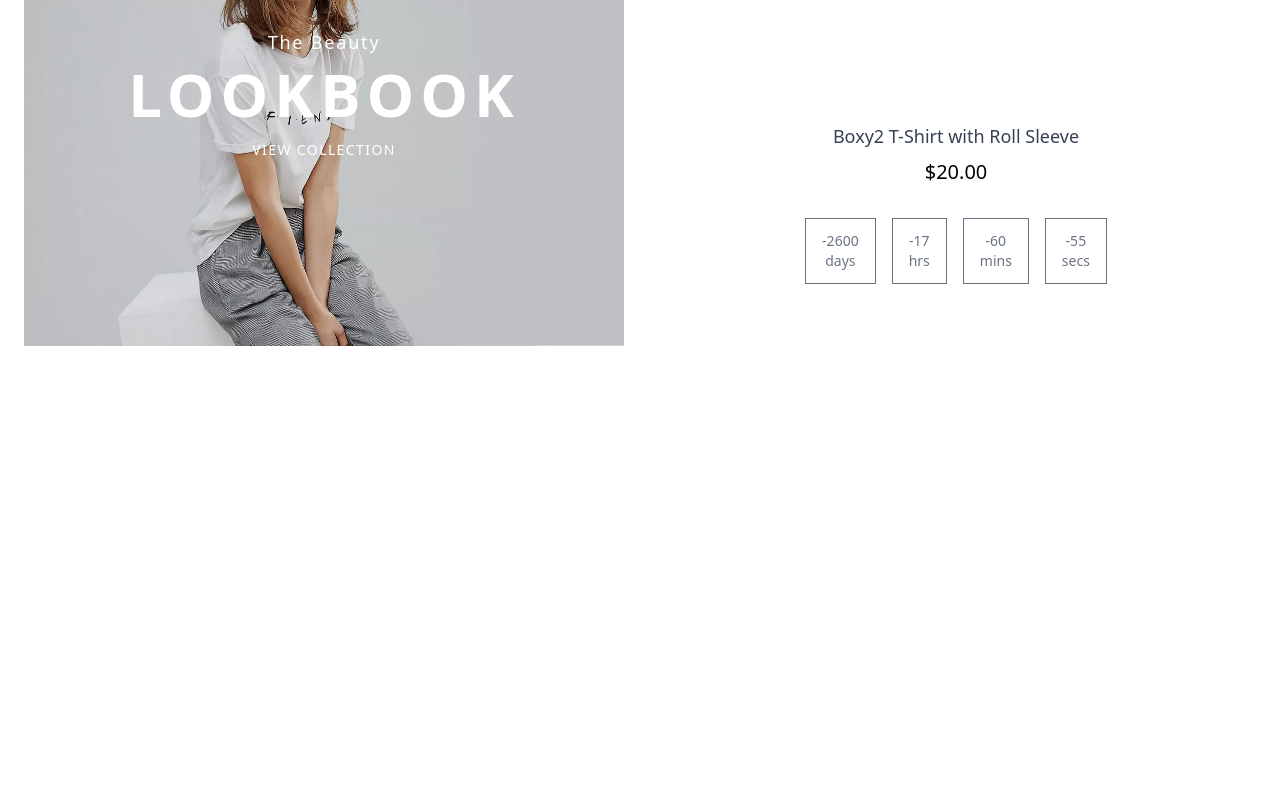
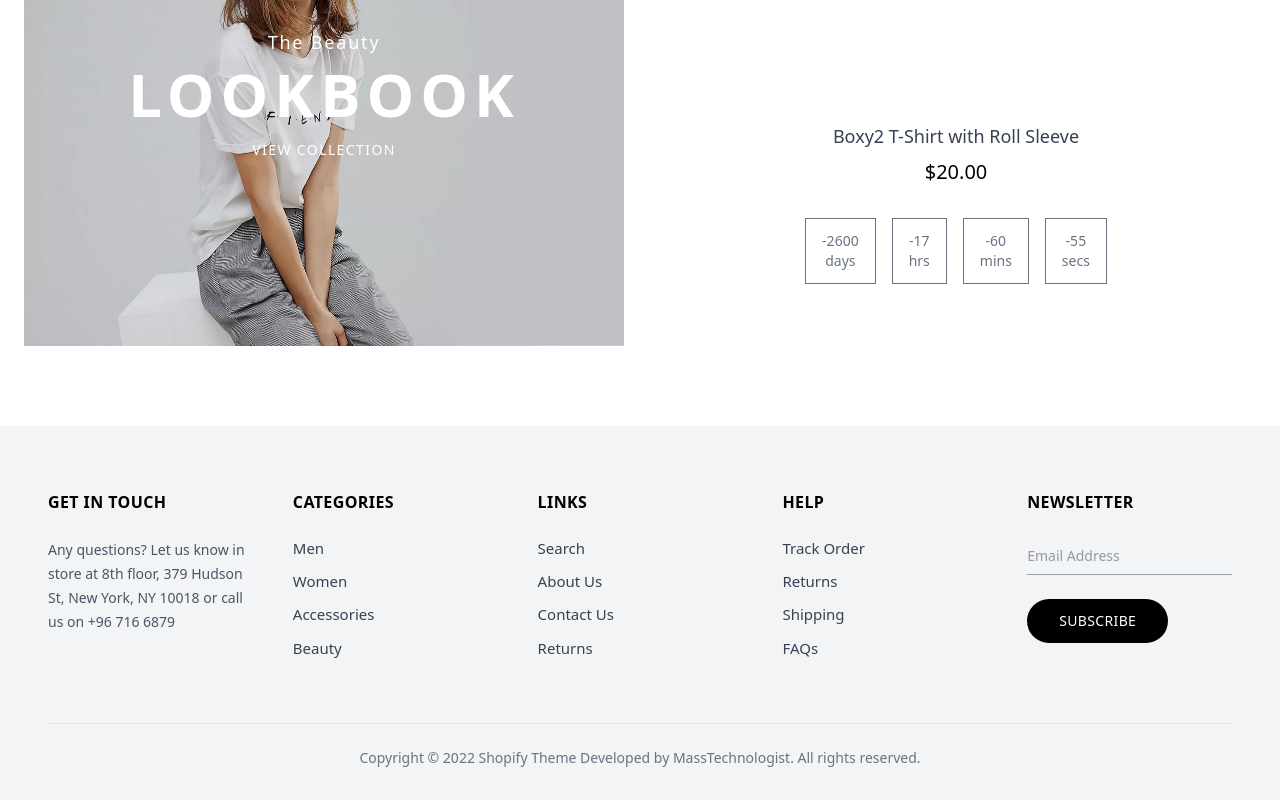
Before and after one commit to ImyMek1/ImaneMaftahElKheir_Final_Project_React, a React (Vite) app: page / in a window 1280 px wide. Shown: the part 2670-3470 px from the top of the page. Before the commit the page ends 3096 px from the top, so only its background shows below. Built offline with nearby package versions, Linux system fonts and the light colour scheme; the HTML template or start-up script is replaced by a standard one.

Commit message:
Create Footer Section

```diff
--- a/src/App.jsx
+++ b/src/App.jsx
@@ -4,6 +4,7 @@ import NavBar from "./components/NavBar";
 import Home from "./pages/Home";
 import Login from "./pages/Login";
 import Register from "./pages/Register";
+import Footer from "./components/Footer";
 
 export default function App() {
   return (
@@ -15,6 +16,7 @@ export default function App() {
         <Route path="/account" element={<Login />} />
         <Route path="/account/register" element={<Register />} />
       </Routes>
+      <Footer />
     </BrowserRouter>
   );
 }
--- a/src/components/Footer.jsx
+++ b/src/components/Footer.jsx
@@ -0,0 +1,100 @@
+function Footer() {
+  return (
+    <footer className="bg-gray-100 text-gray-700 pt-16 pb-8 px-6 md:px-12">
+      <div className="max-w-7xl mx-auto">
+
+        <div className="grid grid-cols-1 md:grid-cols-2 lg:grid-cols-5 gap-10">
+
+          <div>
+            <h3 className="font-semibold text-black mb-6 tracking-wide">
+              GET IN TOUCH
+            </h3>
+            <p className="text-sm text-gray-600 leading-6">
+              Any questions? Let us know in store at 8th floor, 379 Hudson St,
+              New York, NY 10018 or call us on +96 716 6879
+            </p>
+          </div>
+
+          <div>
+            <h3 className="font-semibold text-black mb-6 tracking-wide">
+              CATEGORIES
+            </h3>
+            <ul className="space-y-3 text-sm">
+              {["Men", "Women", "Accessories", "Beauty"].map((item) => (
+                <li key={item}>
+                  <a
+                    href="#"
+                    className="hover:text-[#e65540] transition font-extralight text-[15px]"
+                  >
+                    {item}
+                  </a>
+                </li>
+              ))}
+            </ul>
+          </div>
+
+          <div>
+            <h3 className="font-semibold text-black mb-6 tracking-wide">
+              LINKS
+            </h3>
+            <ul className="space-y-3 text-sm">
+              {["Search", "About Us", "Contact Us", "Returns"].map((item) => (
+                <li key={item}>
+                  <a
+                    href="#"
+                    className="hover:text-[#e65540] transition font-extralight text-[15px]"
+                  >
+                    {item}
+                  </a>
+                </li>
+              ))}
+            </ul>
+          </div>
+
+          <div>
+            <h3 className="font-semibold text-black mb-6 tracking-wide">
+              HELP
+            </h3>
+            <ul className="space-y-3 text-sm">
+              {["Track Order", "Returns", "Shipping", "FAQs"].map((item) => (
+                <li key={item}>
+                  <a
+                    href="#"
+                    className="hover:text-[#e65540] transition font-extralight text-[15px]"
+                  >
+                    {item}
+                  </a>
+                </li>
+              ))}
+            </ul>
+          </div>
+
+          <div>
+            <h3 className="font-semibold text-black mb-6 tracking-wide">
+              NEWSLETTER
+            </h3>
+
+            <input
+              type="email"
+              placeholder="Email Address"
+              className="w-full border-b border-gray-400 bg-transparent py-2 text-sm focus:outline-none focus:border-black"
+            />
+
+            <button className="mt-6 bg-black text-white px-8 py-3 rounded-full text-sm tracking-wide hover:bg-gray-800 transition">
+              SUBSCRIBE
+            </button>
+          </div>
+
+        </div>
+
+        <div className="mt-16 pt-6 border-t border-gray-200 text-center text-sm text-gray-500">
+          Copyright © 2022 Shopify Theme Developed by MassTechnologist.
+          All rights reserved.
+        </div>
+
+      </div>
+    </footer>
+  );
+}
+
+export default Footer;
```
